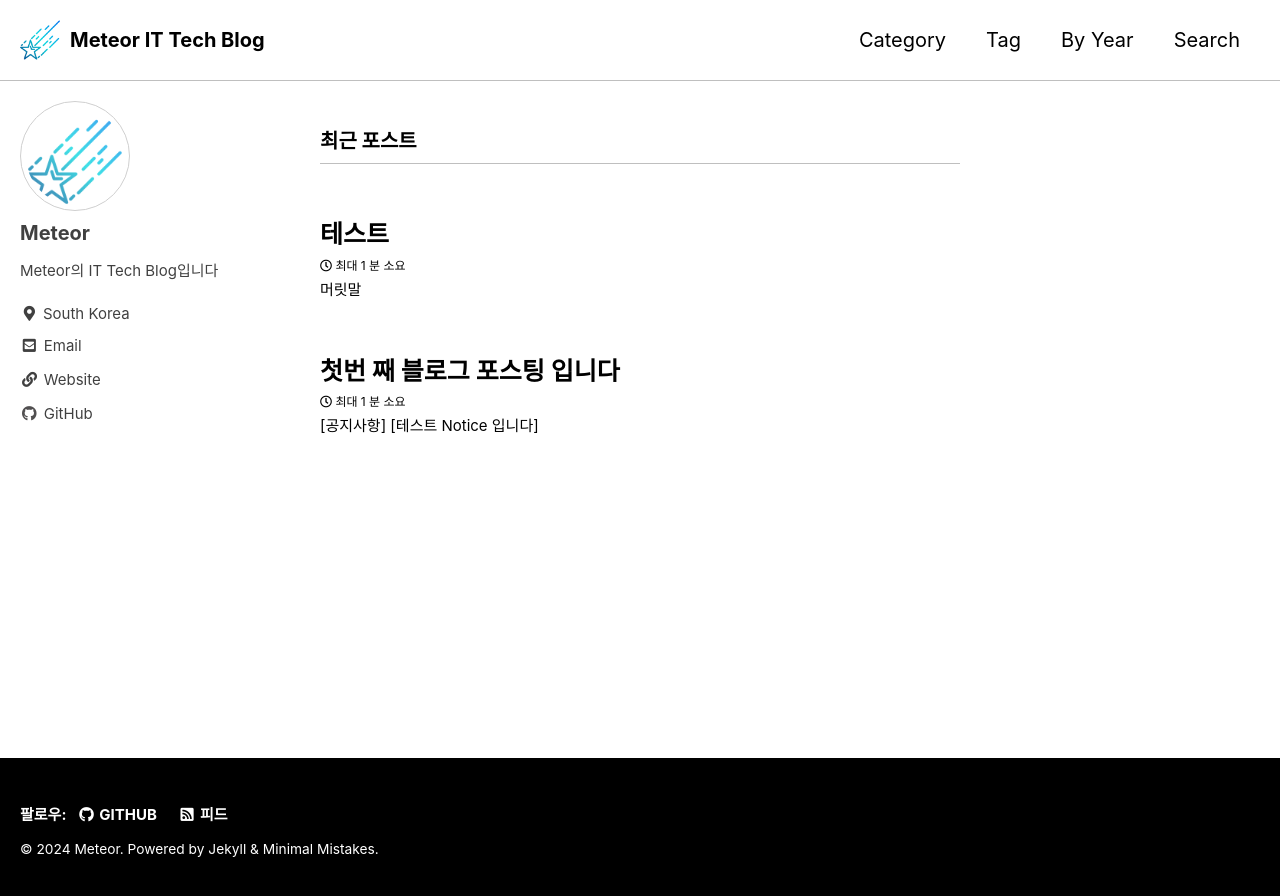
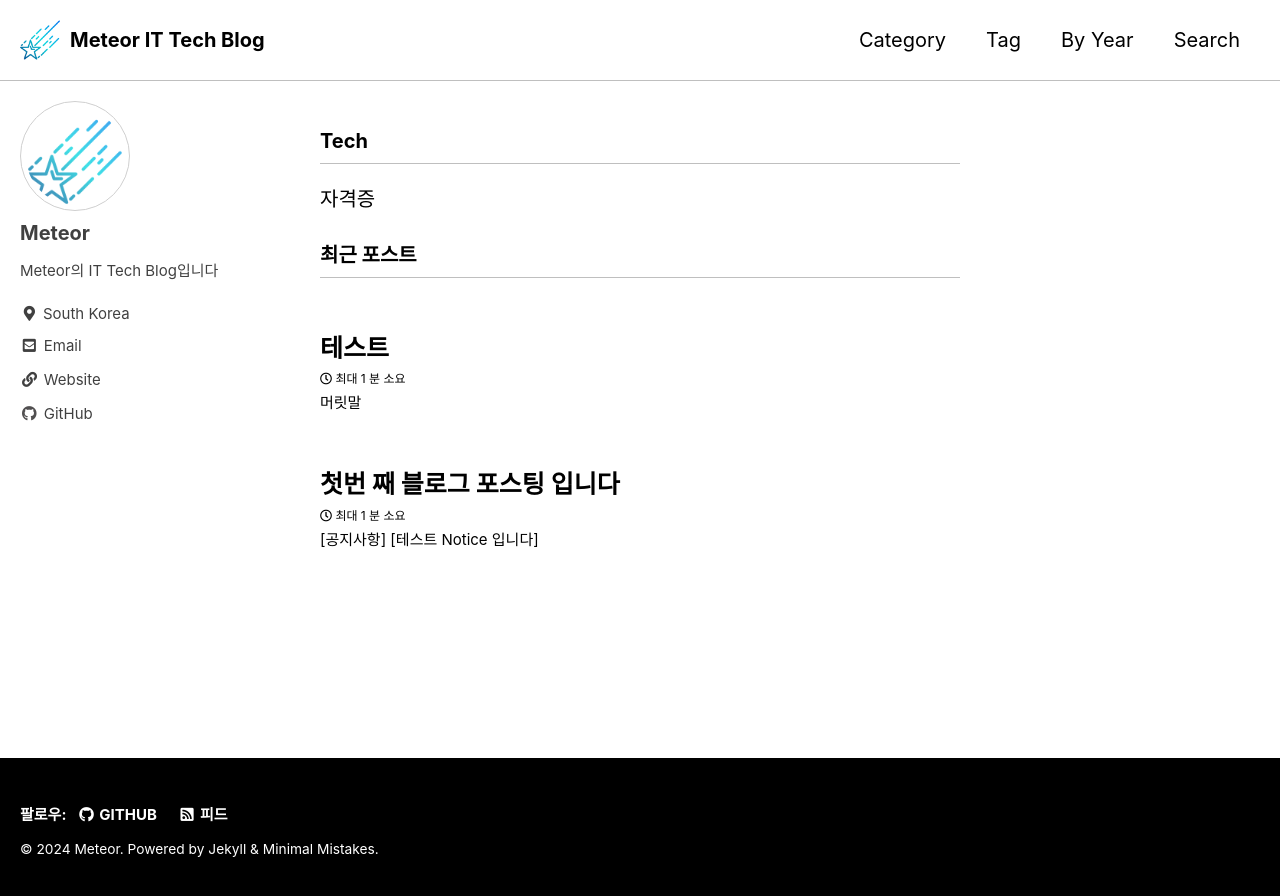
Before and after one commit to MeteorNote/MeteorNote.github.io, a Jekyll site: the page built from index.html, in a window 1280 px wide. Shown: the top 896 px of the page. Built offline with Jekyll 4.4.1, drawn with Linux system fonts in a browser that asks for light colours; cached includes are drawn as plain includes; the list of posts is cut into pages by our own code.

Commit message:
Update home.html

```diff
--- a/_layouts/home.html
+++ b/_layouts/home.html
@@ -3,6 +3,9 @@ layout: archive
 ---
 
 {{ content }}
+
+<h3 class="archive__subtitle">Tech</h3>
+<p> 자격증 </p>
 
 <h3 class="archive__subtitle">{{ site.data.ui-text[site.locale].recent_posts | default: "Recent Posts" }}</h3>
 
```
